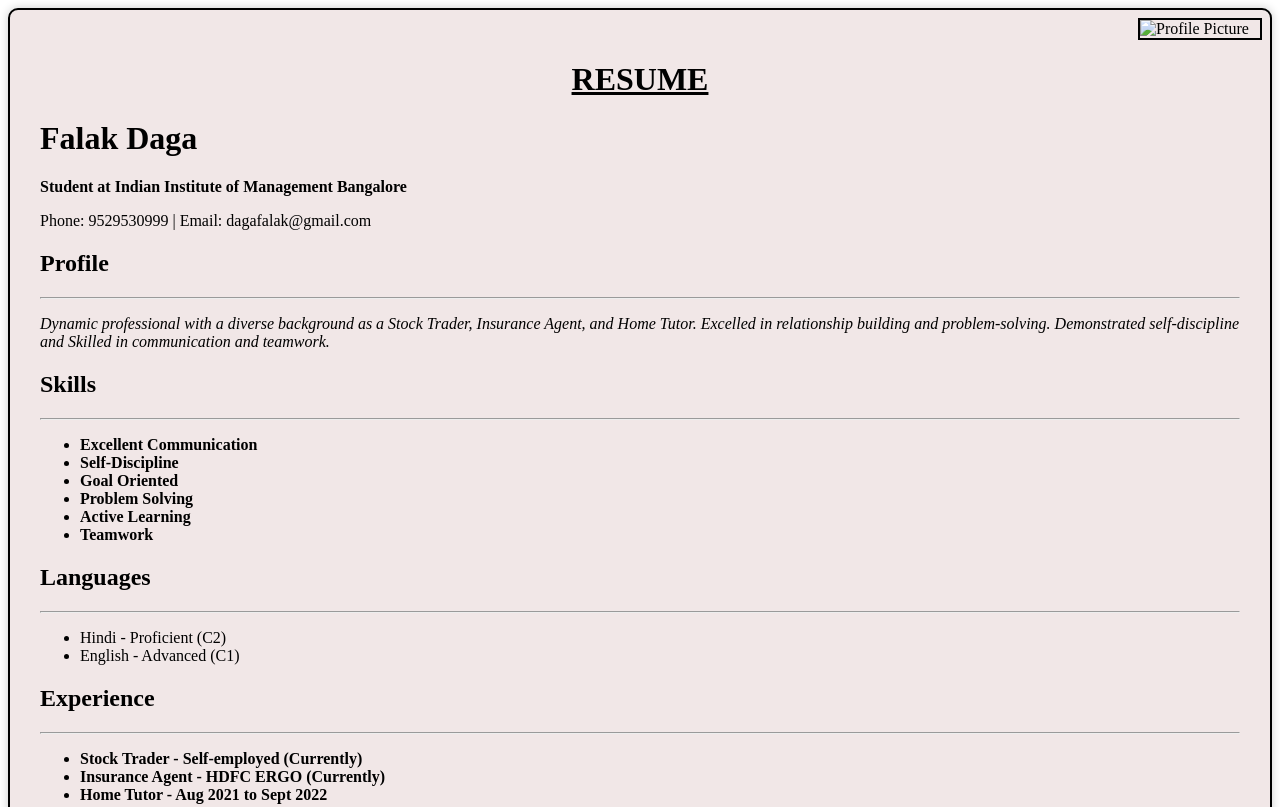
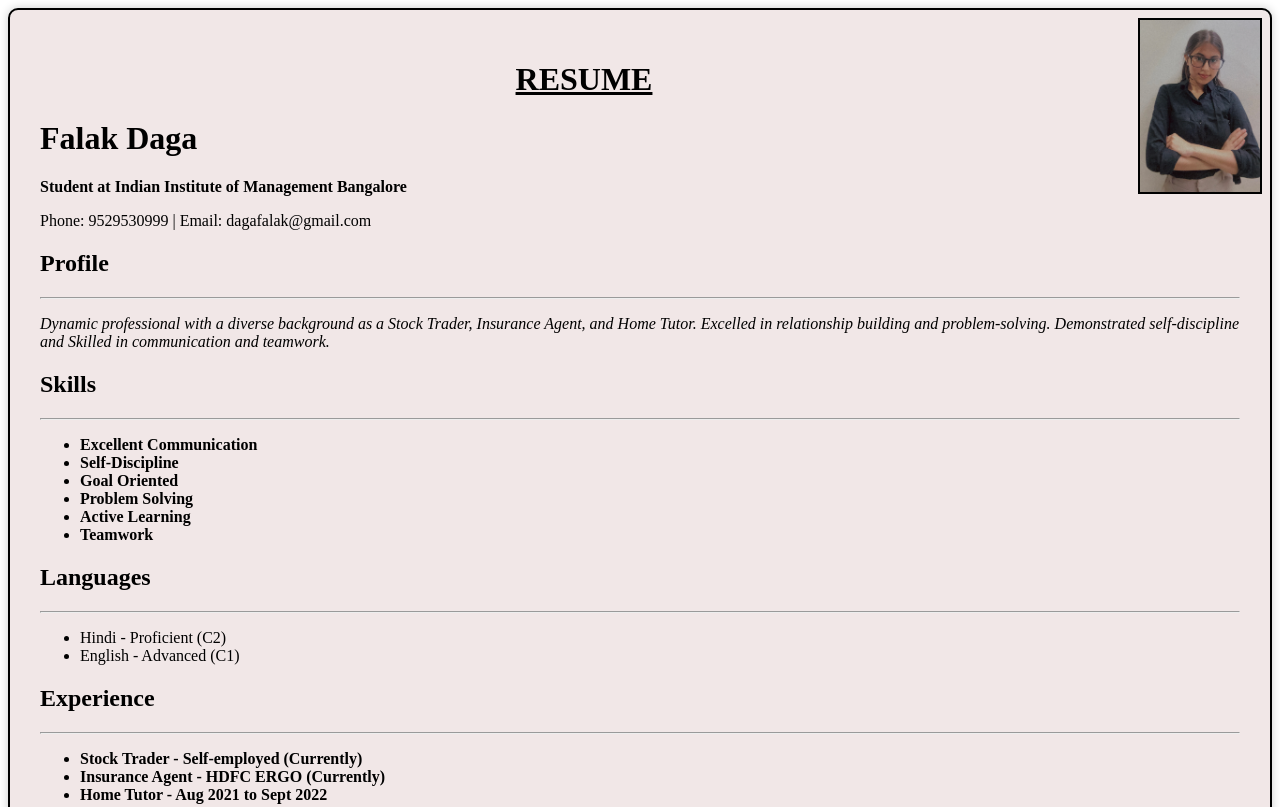
Before and after one commit to Falakdaga/Falakdaga, a plain HTML site: page index.html in a window 1280 px wide. Shown: the top 807 px of the page. Drawn offline with Linux system fonts and the light colour scheme.

Commit message:
Update index.html

```diff
--- a/index.html
+++ b/index.html
@@ -50,7 +50,7 @@
 </style>
 </head>
 <body>
-  <img src="falak.jpg;" style="width: 120px; float: right; margin: 10px; border: 2px solid black;" alt="Profile Picture">
+  <img src="falak.jpeg" style="width: 120px; float: right; margin: 10px; border: 2px solid black;" alt="Profile Picture">
   <div style="border: 2px solid black; padding: 30px; background-color: #F1E7E7; animation: zoomIn 1.5s ease-out; border-radius: 10px; box-shadow: 0 0 10px #ccc;">
      <div class = "animate">
        <h1 style="text-align: center; text-decoration: underline;"> RESUME </h1>
```
